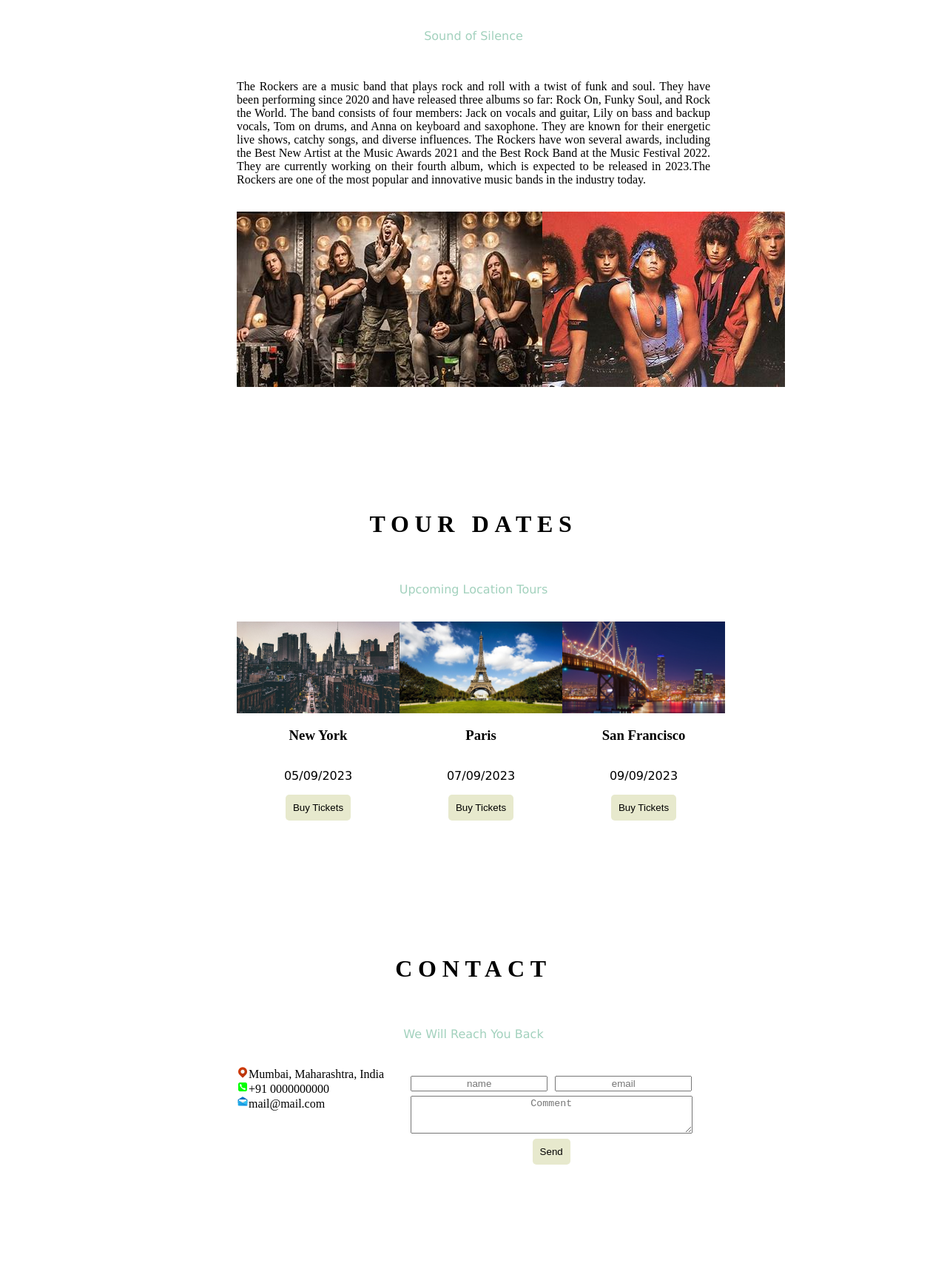
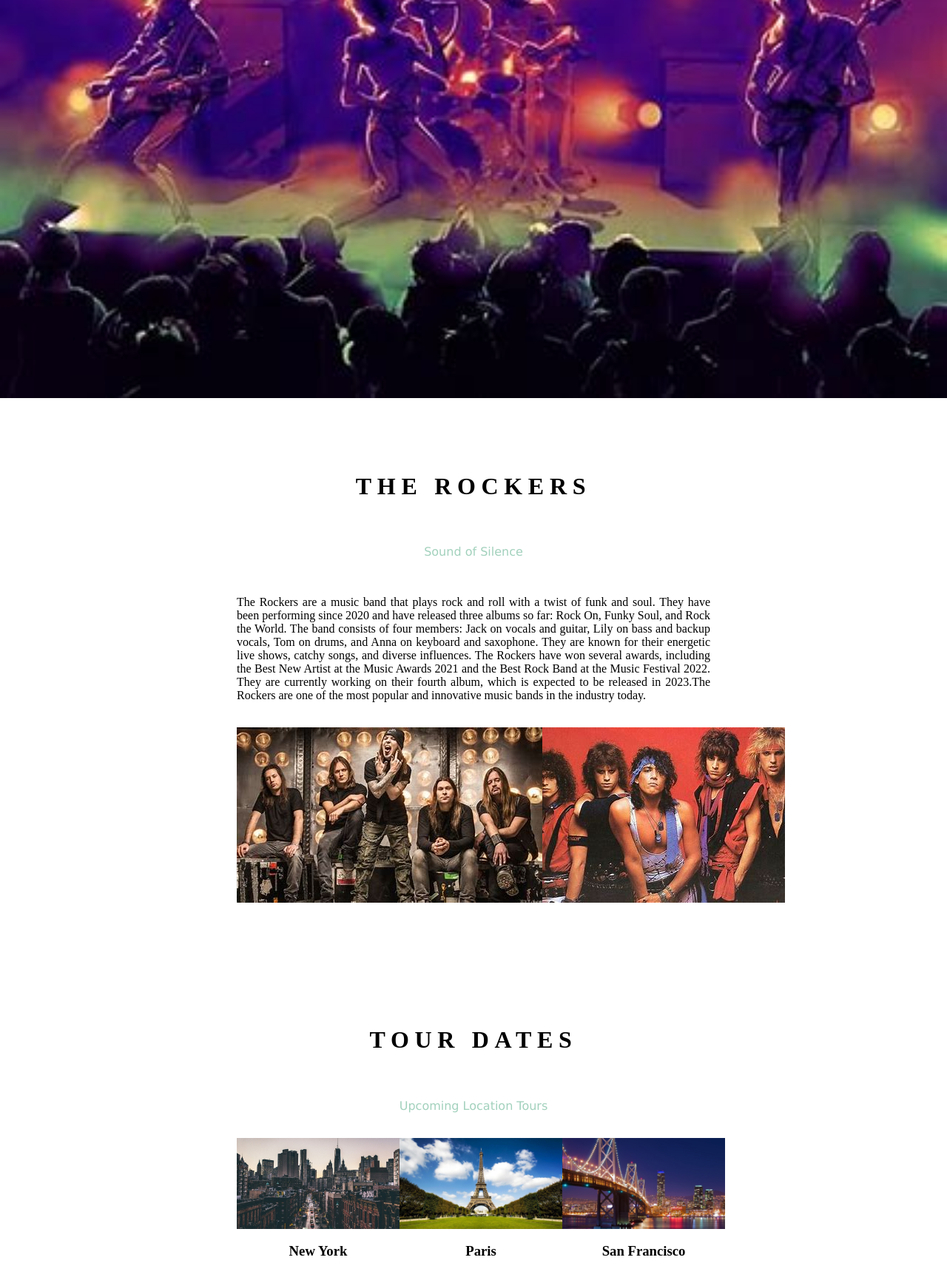
Before and after one commit to CoderHritik0/PRODIGY_WD_01, a plain HTML site: page index.html in a window 1280 px wide. Shown: the part 155-1889 px from the top of the page at 74% size. Before the commit the page ends 1809 px from the top, so only its background shows below. Drawn offline with Linux system fonts and the light colour scheme.

Commit message:
Home Image Added

```diff
--- a/index.html
+++ b/index.html
@@ -25,6 +25,9 @@
             <a href=""><img src="/src/icons/icon-mail.png" alt="linkedin"></a>
         </div>
     </div>
+    <section id="home">
+        <img src="/src/bands-img/Home-img.jpg" alt="Home Image">
+    </section>
     <section id="band">
         <div class="head">
             <h2>The rockers</h2>
@@ -98,8 +101,8 @@
                 <img src="src/icons/icon-email-16.png" alt="email">mail@mail.com
             </div>
             <div class="form">
-                <input class="form-field" type="text" name="name" id="name" placeholder="name">
-                <input class="form-field" type="email" name="email" id="email" placeholder="email"><br>
+                <input class="form-field" type="text" name="name" id="name" placeholder="Name">
+                <input class="form-field" type="email" name="email" id="email" placeholder="Email"><br>
                 <textarea class="form-field" name="comment" id="comment" cols="45" rows="3"
                     placeholder="Comment"></textarea><br>
                 <button class="btn" type="submit">Send</button>
--- a/style.css
+++ b/style.css
@@ -133,3 +133,7 @@ body {
 .form-field {
     margin: 3px;
 }
+
+#home img {
+    width: 100%;
+}
```
Also changed, not shown: src/bands-img/Home-img.jpg (added), 1 other file.
